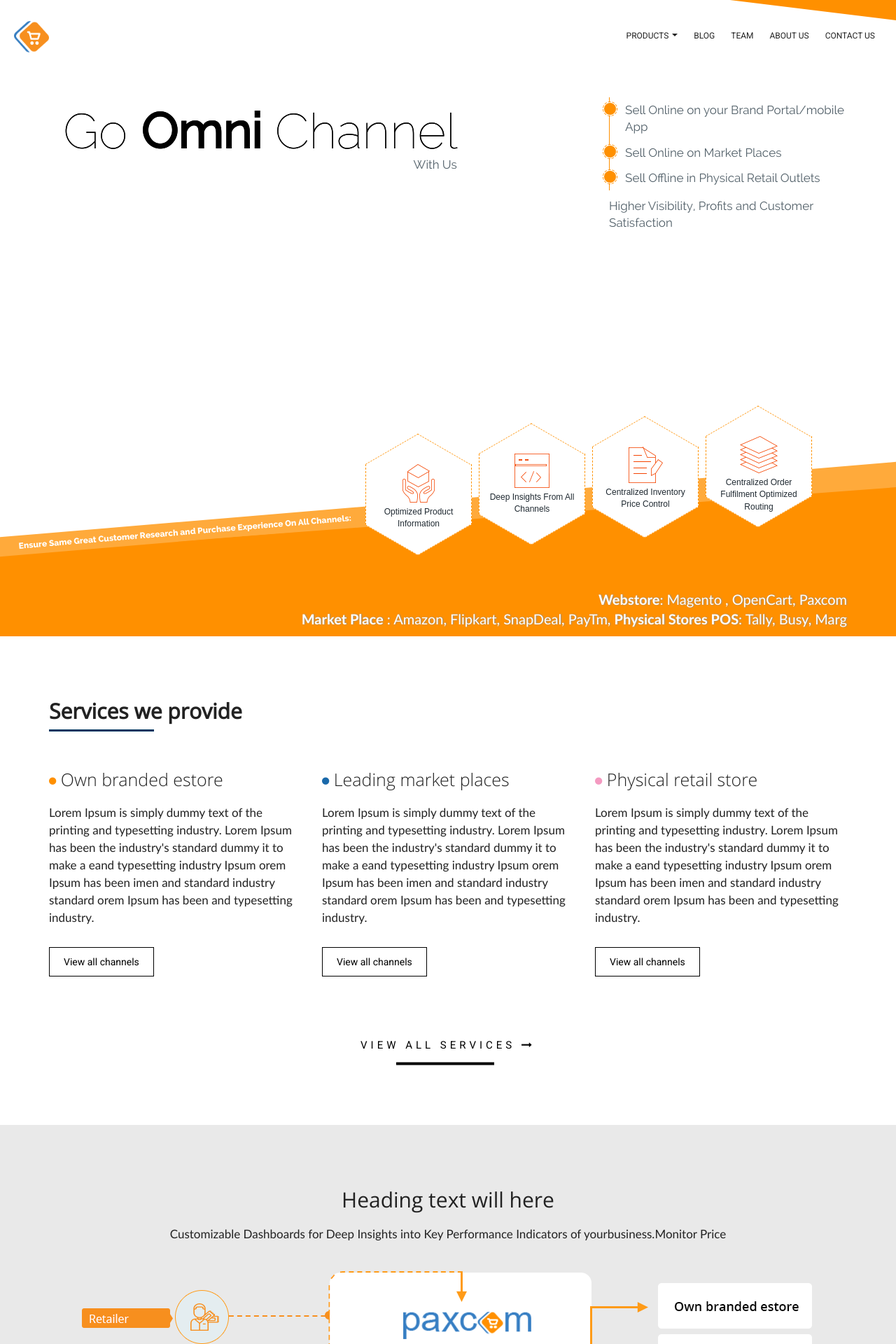
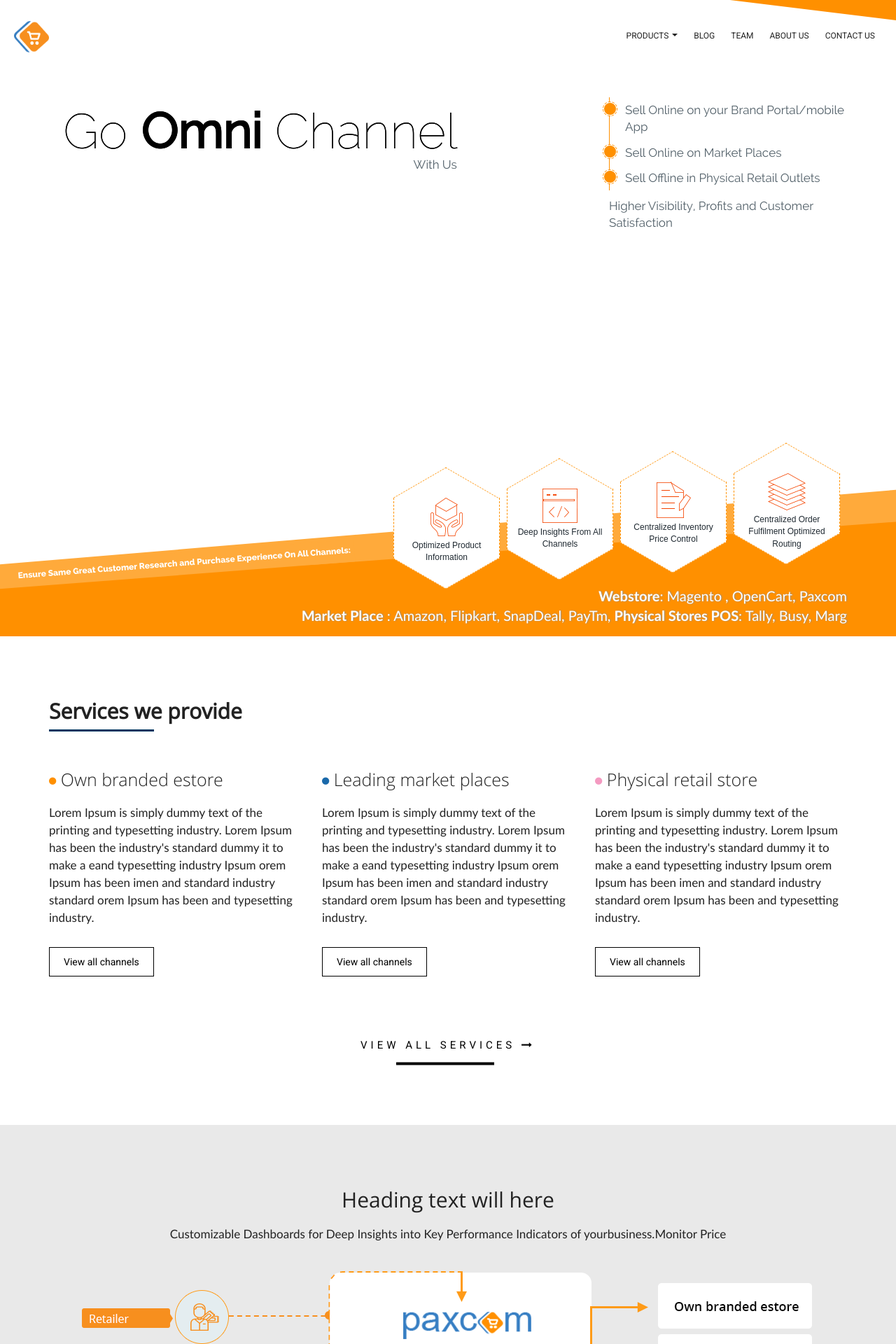
Before and after one commit to paxcom/paxcom.github.io, a Jekyll site: the page built from index.md, in a window 1280 px wide. Shown: the top 1920 px of the page at 70% size. Built offline with Jekyll 4.4.1, drawn with Linux system fonts in a browser that asks for light colours; comment, search, counter and statistics services are not loaded.

Commit message:
update css

```diff
--- a/css/style.css
+++ b/css/style.css
@@ -1061,14 +1061,16 @@
     font-family: "RalewayExtraBold_0";
     font-size: 12px;
     font-weight: 900;
-    margin-left: -19px;
-    margin-top: -94px;
-    padding: 5px 5px 4px 30px;
-    position: relative;
-    -ms-transform: rotate(-6.7deg);
-    -webkit-transform: rotate(-6.7deg);
-    transform: rotate(-4.8deg);
+    margin-left: -20px;
+    margin-top: -47px;
+    height: 32px;
+    padding: 7px 5px 4px 30px;
+    position: relative;
+    -ms-transform: rotate(-4.4deg);
+    -webkit-transform: rotate(-4.4deg);
+    transform: rotate(-4.4deg);
     z-index: 10;
+
 }
 
 ul.icons-group {
@@ -1125,17 +1127,17 @@
 	border-left: dashed 1.4142px #ff9306;
 }
 ul.icons-group li:nth-child(4) {
-	top: 115px;
+	top: 163px;
 }
 ul.icons-group li:nth-child(3) {
-	top: 100px;
+	top: 150px;
 }
 ul.icons-group li:nth-child(2) {
-	top:90px;
+	top:140px;
 }
 ul.icons-group li:nth-child(1) {
-	top: 75px;
-	margin-right: 50px;
+	top: 128px;
+
 }
 
 ul.icons-group li:hover{  border-left:solid 3px #ffaa3b;  border-right:solid 3px #ffaa3b;}
@@ -1223,29 +1225,27 @@
 
 }
 
-.bg {
-	overflow-x: hidden;
+.bg { overflow-x: hidden;
     overflow-y: visible !important;
     position: relative;
     left: 0;
     right: 0;
     bottom: 0;
     padding-top: 82px;
-
 }
 .bg:before {
-	border-bottom: 127px solid #ff9000;
-    border-left: 1694px solid transparent;
+    border-bottom: 151px solid #ff9000;
+    border-left: 2044px solid transparent;
     border-right: 0px solid transparent;
     content: "";
     position: absolute;
-    top: 30px;
+    top: 54px;
     width: 100%;
     z-index: 1;
 }
 .bg:after {
-	border-bottom: 133px solid #ffaa3b;
-border-left: 2000px solid transparent;
+    border-bottom: 167px solid #ffaa3b;
+    border-left: 2543px solid transparent;
     border-right: -182px solid transparent;
     content: "";
     left: -133px;
@@ -1255,7 +1255,7 @@
     -ms-transform: rotate(7deg);
     -webkit-transform: rotate(7deg);
     transform: rotate(-1deg);
-width:110%;
+    width: 110%;
 }
 .mountain, .mountain-two, .mountain-three {
 	position: absolute;
@@ -1299,9 +1299,9 @@
 }
 .product-text-info {
     background: #ff9000 none repeat scroll 0 0;
-	 margin-top: 75px;
-    padding-bottom: 10px;
-    padding-top: 50px;
+    margin-top: 90px;
+    padding-bottom: 15px;
+    padding-top: 30px;
 }
 
 
@@ -1439,7 +1439,7 @@
     font-size: 12px;
     font-weight: 900;
     margin-left: -19px;
-    margin-top: -67px;
+    margin-top: -57px;
     padding: 5px 5px 5px 30px;
     position: relative;
   -ms-transform: rotate(0deg); /* IE 9 */
@@ -1552,6 +1552,18 @@
 
 padding:0 20px; }
 .paxcom-into-text h1{ font-size:50px;}
+
+
+.bg::before {
+    border-bottom: 151px solid #ff9000;
+    border-left: 2044px solid transparent;
+    border-right: 0px solid transparent;
+    content: "";
+    position: absolute;
+    top: 30px;
+    width: 100%;
+    z-index: 1;
+}
 
 	}
 
```
Lines whose indentation alone changed are shown as unchanged.
